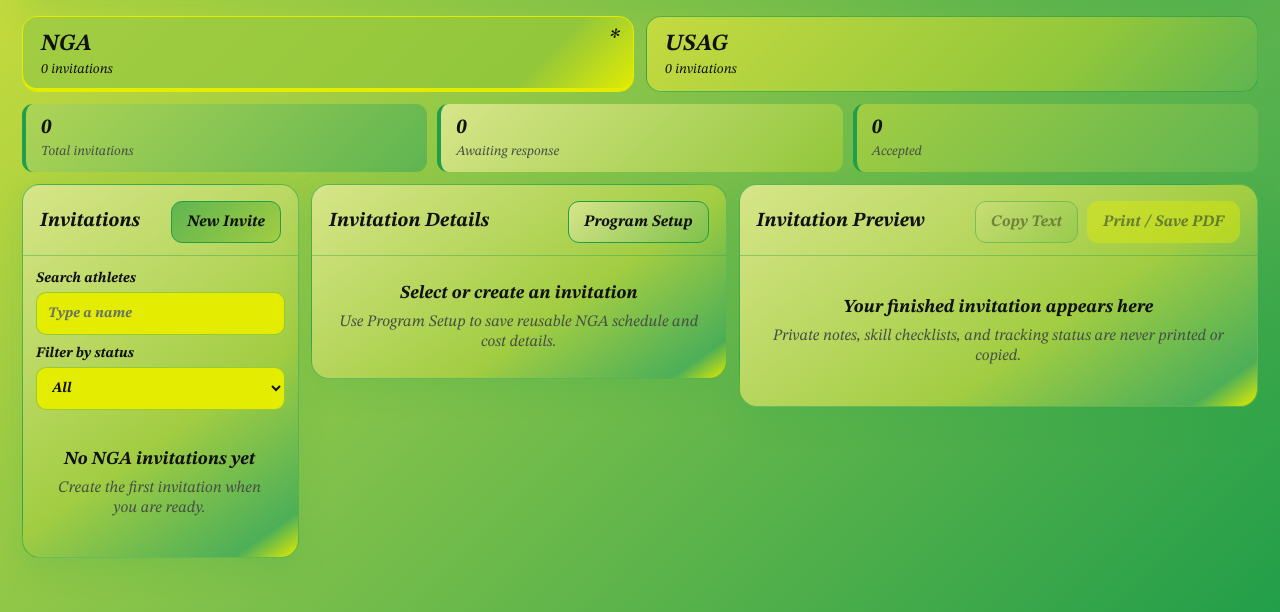
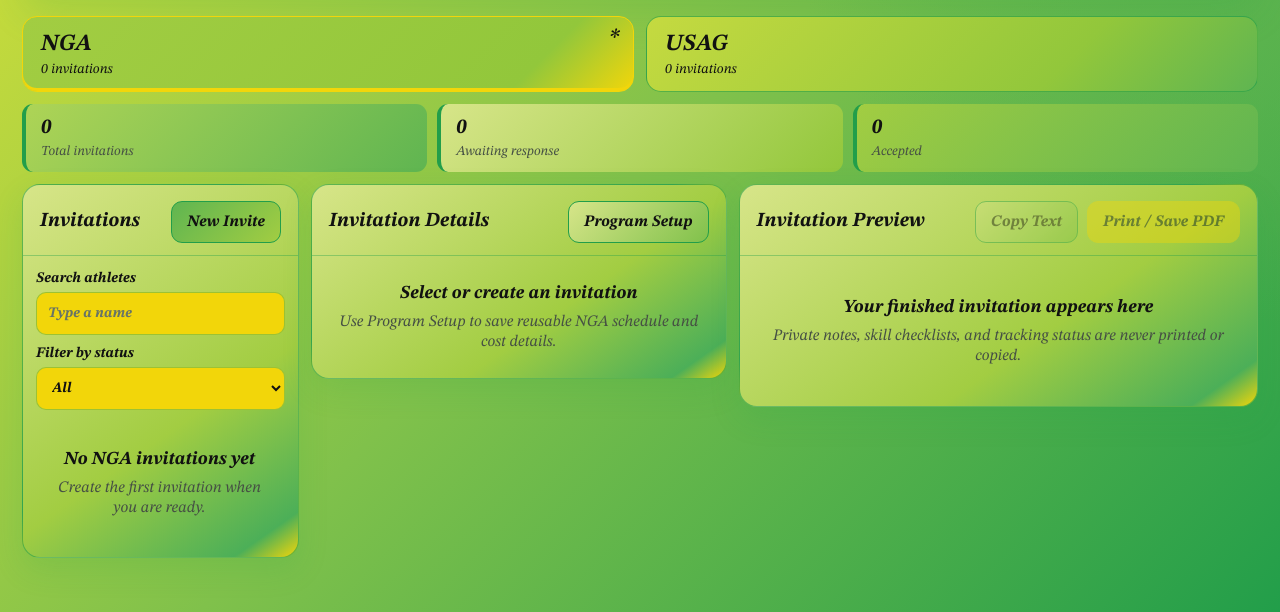
Before and after one commit to SkinnyOracle31415926535/gymnastics-vault-team-invites, a plain HTML site: page index.html in a window 1280 px wide. Shown: the part 188-800 px from the top of the page. Drawn offline with Linux system fonts and the light colour scheme.

Commit message:
Warm the yellow accent (#10)

```diff
--- a/index.html
+++ b/index.html
@@ -34,7 +34,7 @@
       --green-bright: #5fb551;
       --green-outline: #229e4a;
       --green-deep: #229e4a;
-      --yellow: #e4ec01;
+      --yellow: #f2d60a;
       --white: #111111;
       --muted: #465044;
       --danger: #b42318;
```
